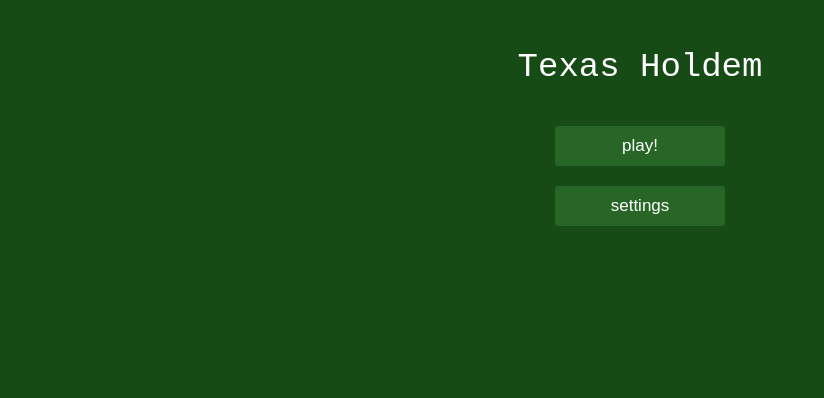
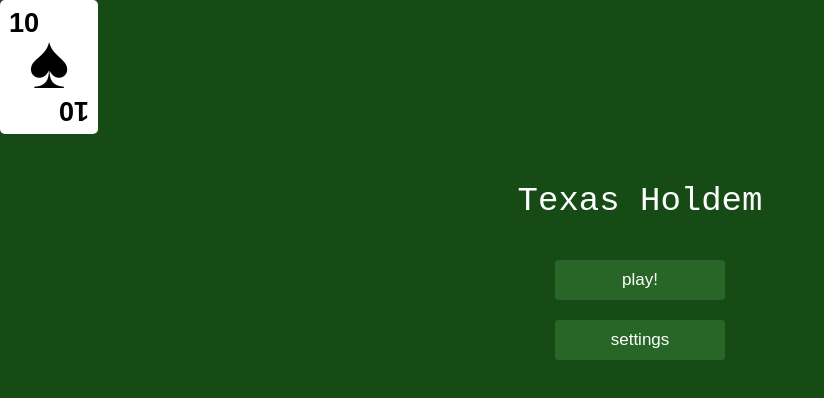
Before and after one commit to babakjalilian/poker, a React (Create React App) app: page / in a window 1280 px wide. Shown: the top 398 px of the page, without its empty margins (0-824 px from the left). Built offline with nearby package versions, Linux system fonts and the light colour scheme.

Commit message:
card implemented

```diff
--- a/src/App.tsx
+++ b/src/App.tsx
@@ -1,6 +1,7 @@
 import { observer } from 'mobx-react';
 import React from 'react';
 import "./App.css";
+import Card from './components/Card';
 import Game from './components/Game';
 import Link from "./components/Link";
 import Menu from "./components/Menu";
@@ -17,6 +18,7 @@ export const App: React.FC = observer(() => {
                     <Link text="⬅ back to menu" page="Menu" />
                 </div>
             }
+            <Card value={'10'} symbol={"♠"} isFaded={false} isHidden={false} />
             <Switch activePage={store.currentPage} >
                 <Menu name="Menu" />
                 <Game name="Game" />
--- /dev/null
+++ b/src/components/Card.tsx
@@ -0,0 +1,38 @@
+import { observer } from 'mobx-react';
+import React from 'react';
+import { CardNameSymbol, SuitSymbol } from '../types';
+import "./styles/Card.css";
+
+
+export interface CardProps {
+    value: CardNameSymbol,
+    symbol: SuitSymbol,
+    isFaded: boolean,
+    isHidden: boolean,
+}
+
+const Card: React.FC<CardProps> = observer(({ value, symbol, isFaded, isHidden }) => {
+    const redSuits: SuitSymbol[] = ["♦", "♥"];
+    const isRed = redSuits.includes(symbol);
+    const shownCardClassNames = `card ${isRed ? "red" : "black"} ${isFaded ? "fadedCard" : ""}`;
+    const hiddenCardClassNames = `card cardOutside`;
+
+    if (isHidden) {
+        return <div className={hiddenCardClassNames}></div>
+    }
+    // <div className={cardClassNames} >
+    return (
+        <div className={shownCardClassNames} >
+            <div className="card-value">
+                {value}
+            </div>
+            <div className="card-symbol">
+                {symbol}
+            </div>
+            <div className="card-value reverse" >
+                {value}
+            </div>
+        </div>
+    )
+});
+export default Card;
--- /dev/null
+++ b/src/components/styles/Card.css
@@ -0,0 +1,52 @@
+.card {
+  width: 80px;
+  height: 120px;
+  border-radius: 5px;
+  background-color: white;
+  padding: 7px 9px;
+  display: flex;
+  flex-direction: column;
+
+  -webkit-touch-callout: none;
+  -webkit-user-select: none;
+  -khtml-user-select: none;
+  -moz-user-select: none;
+  -ms-user-select: none;
+  user-select: none;
+}
+
+.card-value {
+  text-align: left;
+  font-size: 1.6em;
+  z-index: 900;
+  font-weight: 600;
+}
+
+.reverse {
+  transform: rotateZ(180deg);
+}
+
+.card-symbol {
+  display: flex;
+  flex: 1;
+  justify-content: center;
+  align-items: center;
+  font-size: 4.5em;
+  margin-top: -30px;
+  margin-bottom: -20px;
+}
+
+.cardOutside {
+  background-image: url('../../textures/card_hidden_red.svg');
+  background-size: cover;
+  background-repeat: no-repeat;
+  background-position: center center;
+}
+
+.red {
+  color: #8d1414;
+}
+
+.black {
+  color: black;
+}
--- a/src/types.ts
+++ b/src/types.ts
@@ -1,4 +1,7 @@
 import Store from "./Store";
 
 export type PageName = "Menu" | "Game" | "Settings";
+export type SuitSymbol = "♦" | "♣" | "♥" | "♠";
+export type CardNameSymbol = "2" | "3" | "4" | "5" | "6" | "7" | "8" | "9" | "10" | "J" | "Q" | "K" | "A";
+
 export type StoreType = typeof Store;
--- /dev/null
+++ b/src/utils.tsx
@@ -0,0 +1 @@
+export default {}
```
Also changed, not shown: src/textures/card_hidden_red.svg (added).
